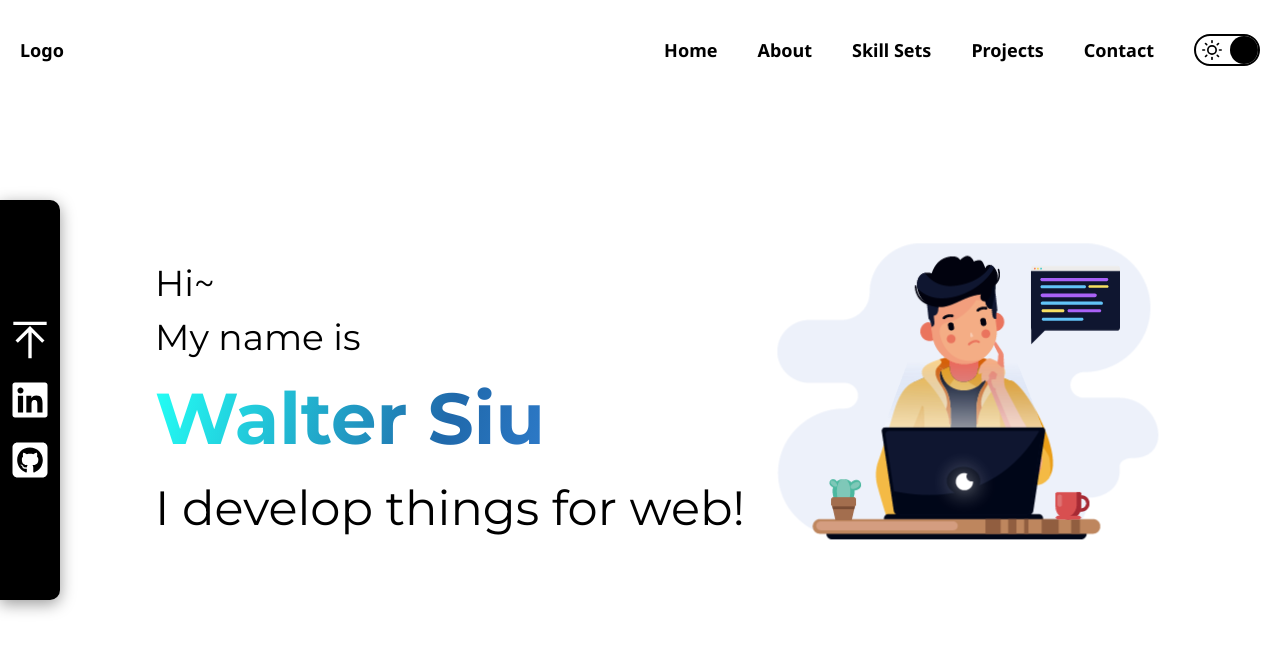
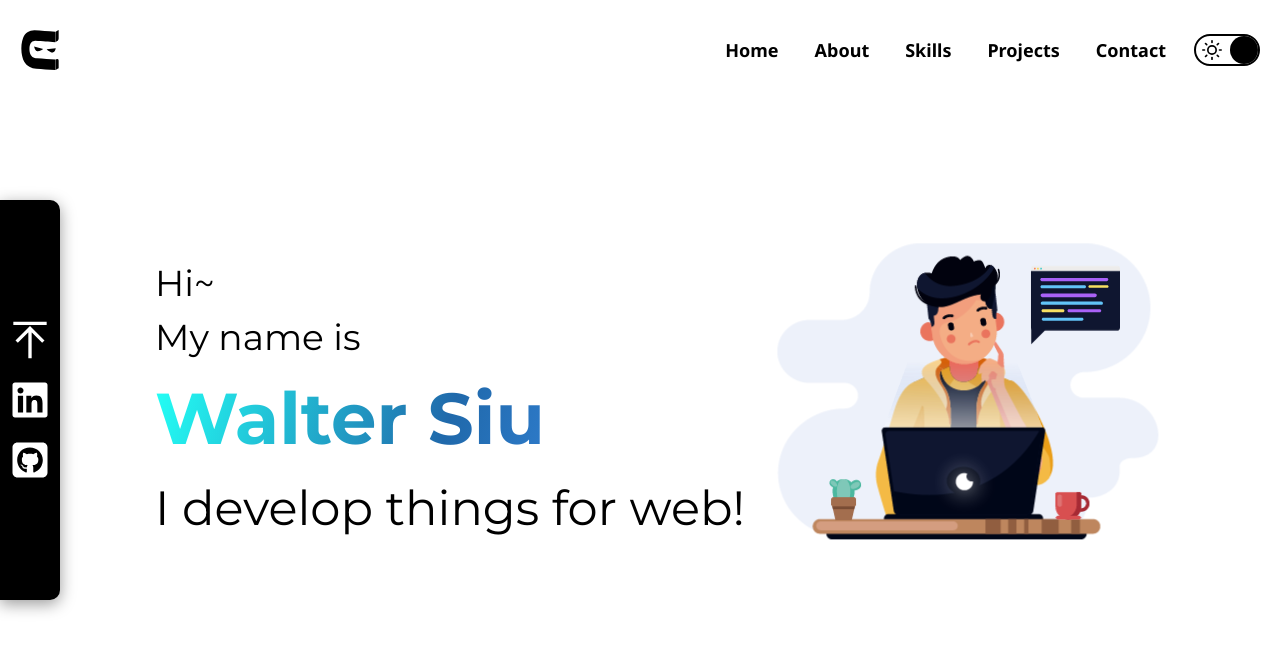
Before and after one commit to typist95616/walter-portfolio, a Next.js app: page / in a window 1280 px wide. Shown: the top 652 px of the page. Built offline with nearby package versions, Linux system fonts and the light colour scheme.

Commit message:
updated navbar hover effect

```diff
--- a/app/Components/NavBar/NavBar.scss
+++ b/app/Components/NavBar/NavBar.scss
@@ -14,12 +14,33 @@
     backdrop-filter: blur(3px);
     font-size: 18px;
 
-    .navBar-left {}
+    .navBar-left {
+        display: flex;
+        align-items: center;
+    }
 
     .navBar-right {
         display: flex;
         align-items: center;
-        gap: 40px;
+        gap: 20px;
+
+        .container {
+            display: flex;
+            align-items: center;
+            padding: 0;
+
+            a {
+                color: inherit;
+                border-radius: 10px;
+                padding: 5px 8px;
+                transition: background-color 0.3s, color 0.3s;
+
+                &:hover {
+                    background-color: var(--bg-color-op);
+                    color: var(--text-color-op);
+                }
+            }
+        }
     }
 
     @media (max-width: 600px) {
--- a/app/Components/NavBar/NavBar.tsx
+++ b/app/Components/NavBar/NavBar.tsx
@@ -3,6 +3,7 @@
 import { useEffect, useState } from "react";
 import "./NavBar.scss";
 import ThemeSwitch from "./ThemeSwitch";
+import { SiCodingninjas } from "react-icons/si";
 
 export default function NavBar() {
 
@@ -19,14 +20,24 @@ export default function NavBar() {
     return (
         <div className="navBar-root">
             <div className="navBar-left">
-                <div>Logo</div>
+                <SiCodingninjas size={40}></SiCodingninjas>
             </div>
             <div className="navBar-right">
-                <a href="#home">Home</a>
-                <a href="#about">About</a>
-                <a href="#skillSets">Skill Sets</a>
-                <a href="#projects">Projects</a>
-                <a href="#contact">Contact</a>
+                <div className="container">
+                    <a href="#home">Home</a>
+                </div>
+                <div className="container">
+                    <a href="#about">About</a>
+                </div>
+                <div className="container">
+                    <a href="#skillSets">Skills</a>
+                </div>
+                <div className="container">
+                    <a href="#projects">Projects</a>
+                </div>
+                <div className="container">
+                    <a href="#contact">Contact</a>
+                </div>
                 <ThemeSwitch onClick={toggleTheme} />
             </div>
         </div>
```
